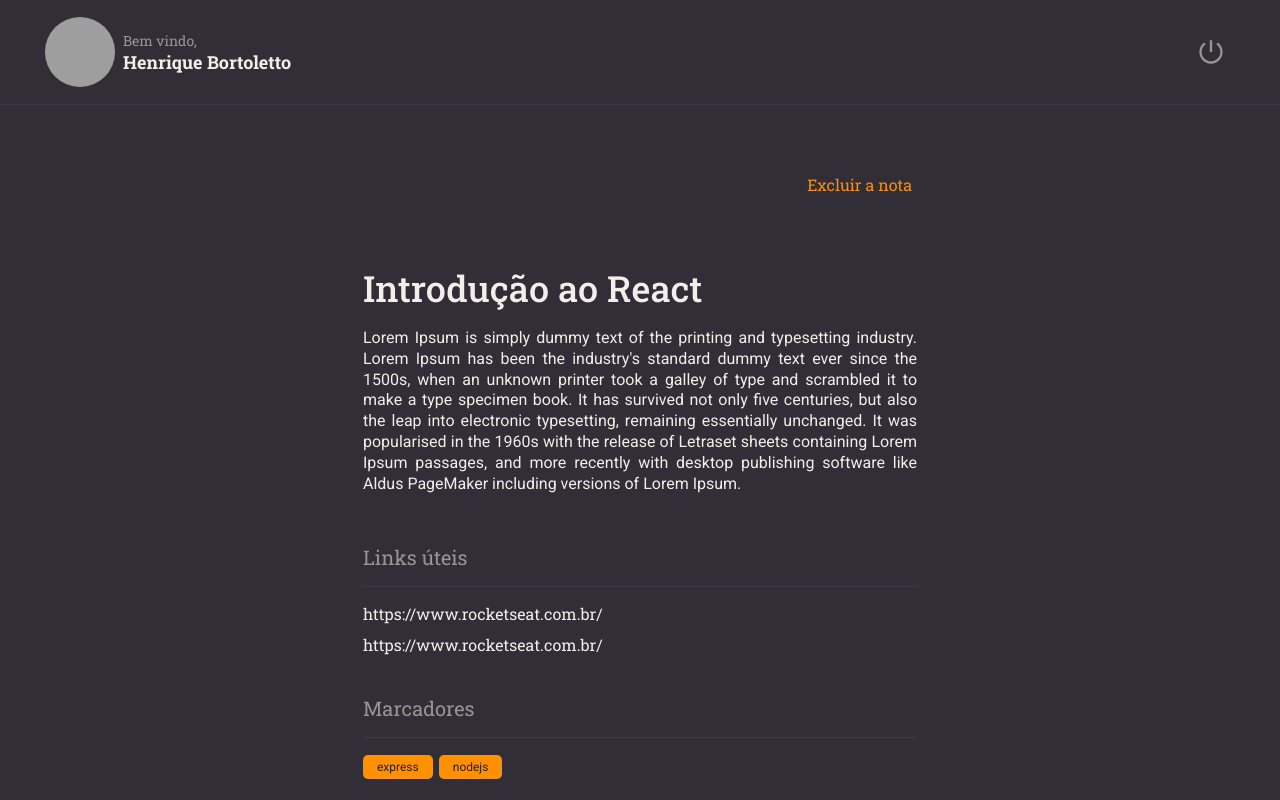
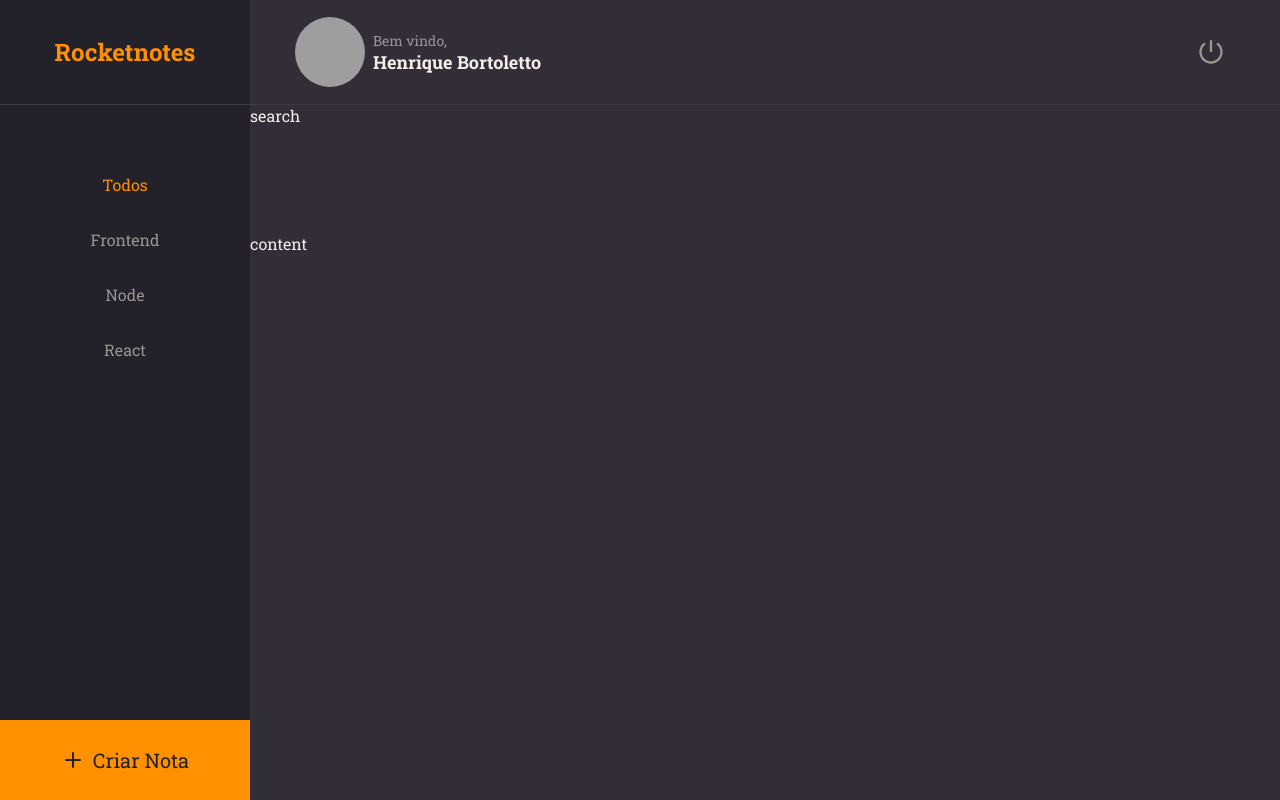
Before and after one commit to henriquebortoletto/notes-frontend, a React (Vite) app: page / in a window 1280 px wide. Built offline with nearby package versions, Linux system fonts and the light colour scheme; grey boxes are pictures that could not be loaded.

Commit message:
feat: criando o grid da home e estilizando as secoes brand, menue criar nota

```diff
--- a/src/App.tsx
+++ b/src/App.tsx
@@ -1,13 +1,13 @@
 import { ThemeProvider } from "styled-components";
 
-import Detail from "@/pages/Detail";
+import Home from "@/pages/Home";
 
 import GlobalStyles from "@/styles/global";
 import theme from "@/styles/theme";
 
 const App = () => (
   <ThemeProvider theme={theme}>
-    <Detail />
+    <Home />
     <GlobalStyles />
   </ThemeProvider>
 );
--- a/src/components/ButtonText/index.tsx
+++ b/src/components/ButtonText/index.tsx
@@ -3,10 +3,11 @@ import * as S from "./styles";
 interface ButtonTextProps
   extends React.ButtonHTMLAttributes<HTMLButtonElement> {
   title: string;
+  isActive?: boolean;
 }
 
-const ButtonText = ({ title, ...rest }: ButtonTextProps) => (
-  <S.Wrapper type="button" {...rest}>
+const ButtonText = ({ title, isActive = false, ...rest }: ButtonTextProps) => (
+  <S.Wrapper $isActive={isActive} type="button" {...rest}>
     {title}
   </S.Wrapper>
 );
--- a/src/components/ButtonText/styles.ts
+++ b/src/components/ButtonText/styles.ts
@@ -1,10 +1,19 @@
 import styled, { css } from "styled-components";
 
+interface ButtonTextProps {
+  $isActive?: boolean;
+}
+
 /** Verificar se é um button ou um link (a) */
-export const Wrapper = styled.button`
+export const Wrapper = styled.button<ButtonTextProps>`
   padding: 0.5rem;
 
-  ${({ theme }) => css`
-    color: ${theme.colors.orange};
+  ${({ theme, $isActive }) => css`
+    color: ${theme.colors.gray[200]};
+
+    ${$isActive &&
+    css`
+      color: ${theme.colors.orange};
+    `}
   `}
 `;
--- /dev/null
+++ b/src/pages/Home/index.tsx
@@ -0,0 +1,39 @@
+import { FiPlus } from "react-icons/fi";
+
+import Header from "@/components/Header";
+import ButtonText from "@/components/ButtonText";
+
+import * as S from "./styles";
+
+const Home = () => (
+  <S.Wrapper>
+    <Header />
+    <S.Brand>
+      <S.Title>Rocketnotes</S.Title>
+    </S.Brand>
+    <S.Aside>
+      <S.Menu>
+        <S.Item>
+          <ButtonText title="Todos" isActive />
+        </S.Item>
+        <S.Item>
+          <ButtonText title="Frontend" />
+        </S.Item>
+        <S.Item>
+          <ButtonText title="Node" />
+        </S.Item>
+        <S.Item>
+          <ButtonText title="React" />
+        </S.Item>
+      </S.Menu>
+    </S.Aside>
+    <S.Search>search</S.Search>
+    <S.Content>content</S.Content>
+    <S.NewNote>
+      <FiPlus size={24} />
+      Criar Nota
+    </S.NewNote>
+  </S.Wrapper>
+);
+
+export default Home;
--- /dev/null
+++ b/src/pages/Home/styles.ts
@@ -0,0 +1,83 @@
+import styled, { css } from "styled-components";
+
+export const Wrapper = styled.main`
+  width: 100%;
+  height: 100vh;
+
+  display: grid;
+  grid-template-columns: 25rem 1fr;
+  grid-template-rows: min-content 128px 1fr 8rem;
+  grid-template-areas:
+    "brand header"
+    "menu search"
+    "menu content"
+    "note content";
+`;
+
+export const Brand = styled.div`
+  grid-area: brand;
+
+  display: flex;
+  justify-content: center;
+  align-items: center;
+
+  ${({ theme }) => css`
+    background-color: ${theme.colors.gray[900]};
+    border-bottom: 1px solid ${theme.colors.gray[700]};
+  `}
+`;
+
+export const Title = styled.h1`
+  ${({ theme }) => css`
+    font-size: ${theme.font.sizes.big};
+    font-weight: ${theme.font.weight.bold};
+    color: ${theme.colors.orange};
+  `}
+`;
+
+export const Aside = styled.aside`
+  grid-area: menu;
+
+  ${({ theme }) => css`
+    background-color: ${theme.colors.gray[900]};
+  `}
+`;
+
+export const Menu = styled.ul`
+  list-style: none;
+  padding: 6.4rem 1.6rem;
+`;
+
+export const Item = styled.li`
+  text-align: center;
+  &:not(:last-child) {
+    margin-bottom: 2.4rem;
+  }
+`;
+
+export const Search = styled.div`
+  grid-area: search;
+`;
+
+export const Content = styled.div`
+  grid-area: content;
+`;
+
+export const NewNote = styled.button`
+  grid-area: note;
+
+  display: flex;
+  justify-content: center;
+  align-items: center;
+  gap: 0.8rem;
+
+  ${({ theme }) => css`
+    font-size: ${theme.font.sizes.larger};
+    color: ${theme.colors.gray[900]};
+    background-color: ${theme.colors.orange};
+
+    > svg {
+      color: ${theme.colors.gray[900]};
+    }
+  `};
+`;
```
